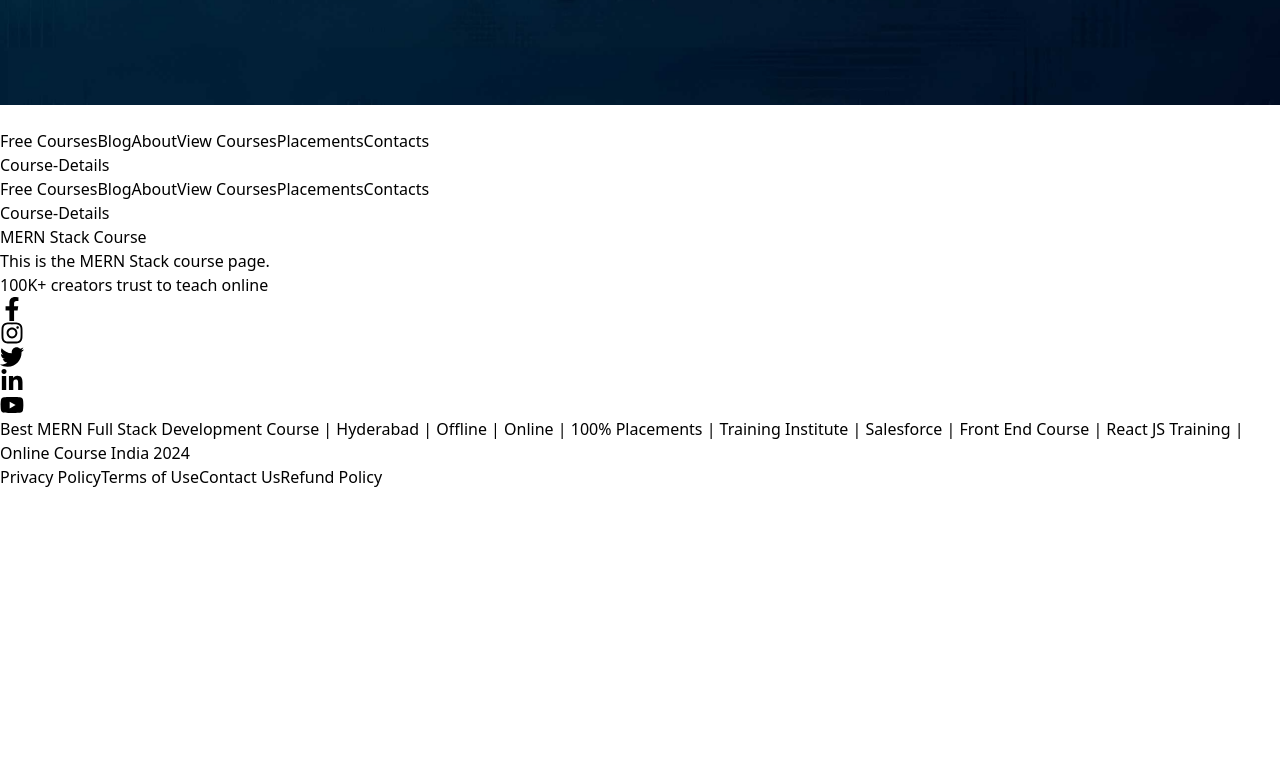
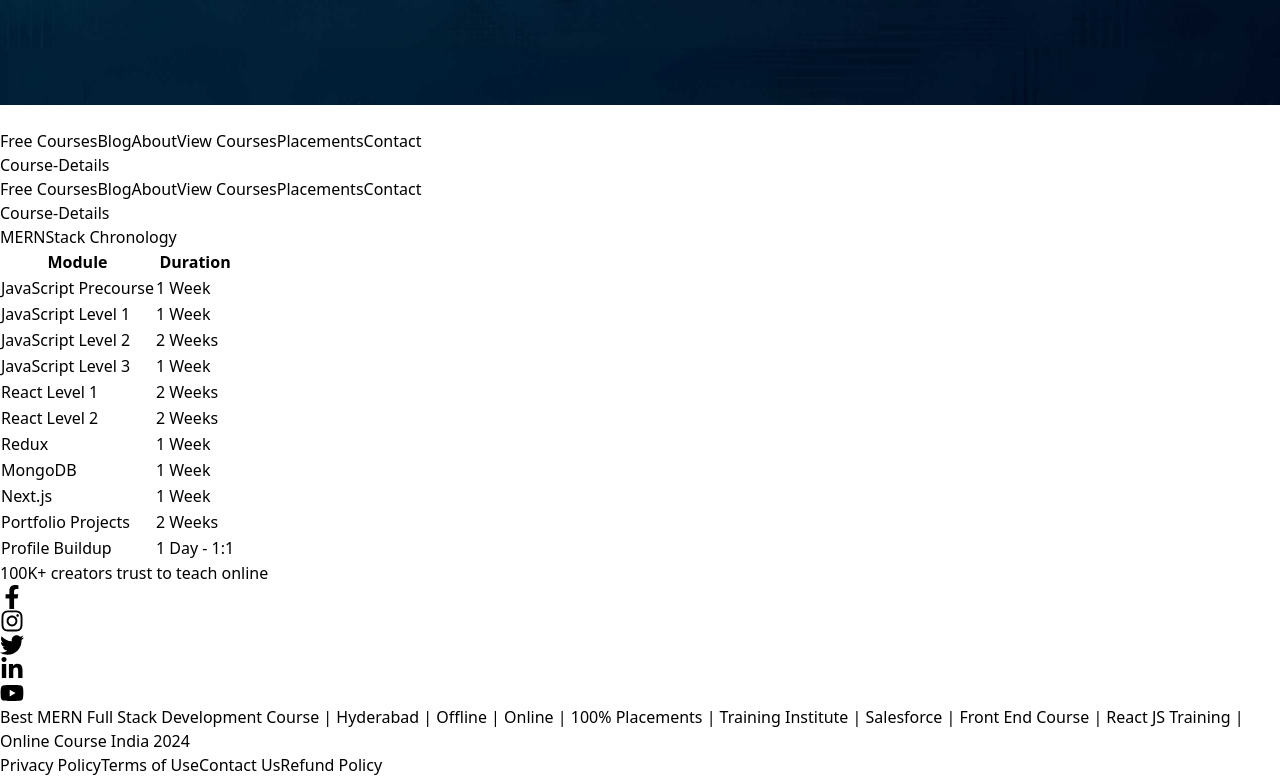
Before and after one commit to Yashovardhan09/U-Square, a React (Vite) app: page /mern-stack in a window 1280 px wide. Shown: the part 1024-1801 px from the top of the page. Before the commit the page ends 1513 px from the top, so only its background shows below. Built offline with nearby package versions, Linux system fonts and the light colour scheme.

Commit message:
updated contact page

```diff
--- a/src/components/Navbar.jsx
+++ b/src/components/Navbar.jsx
@@ -55,7 +55,7 @@ const Navbar = () => {
             </button>
           </div>
           {/* Desktop Menu */}
-          <div className="hidden md:flex text-xl space-x-4 items-center">
+          <div className="hidden md:flex text-lg space-x-4 items-center">
             <Link to="/free-courses" className="hover:text-green-900">
               Free Courses
             </Link>
@@ -72,7 +72,7 @@ const Navbar = () => {
               Placements
             </Link>
             <Link to="/contacts" className="hover:text-green-900">
-              Contacts
+              Contact
             </Link>
 
             {/* Course-Details Dropdown */}
@@ -117,7 +117,7 @@ const Navbar = () => {
               Placements
             </Link>
             <Link to="/contacts" className="block text-center hover:text-green-900" onClick={closeMobileMenu}>
-              Contacts
+              Contact
             </Link>
 
             {/* Course-Details Dropdown in Mobile */}
--- a/src/pages/Contacts.jsx
+++ b/src/pages/Contacts.jsx
@@ -1,86 +1,25 @@
 import React from 'react';
-import emailjs from 'emailjs-com';
 
 const Contacts = () => {
-  const handleSubmit = (e) => {
-    e.preventDefault();
-
-    emailjs.sendForm('service_2dkgfbu', 'template_vv7nqlj', e.target, 'Kc-LSPXPL2gux6azo')
-      .then((result) => {
-        console.log('Success:', result.text);
-        alert('Your message has been sent successfully!');
-      })
-      .catch((error) => {
-        console.log('Error:', error.text);
-        alert('Failed to send message. Please try again later.');
-      });
-  };
-
   return (
     <div className="min-h-screen bg-black flex flex-col justify-center items-center px-5 py-16 mt-10">
-      <div className="w-full max-w-lg bg-black border border-gray-600 p-8 rounded-3xl shadow-lg">
-        <h2 className="text-3xl sm:text-4xl lg:text-5xl font-semibold text-center mb-2 text-green-400">
+      <div className="w-full max-w-2xl bg-black border border-gray-600 p-8 rounded-3xl shadow-lg text-center">
+        <h2 className="text-3xl sm:text-4xl lg:text-5xl font-semibold mb-2 text-green-400">
           Contact Us
         </h2>
-        <p className="text-lg text-center mb-8 text-gray-300">
+        <p className="text-lg mb-8 text-gray-300">
           Please fill the form below to reach us
         </p>
-        <form className="space-y-6" onSubmit={handleSubmit}>
-          <div className="grid grid-cols-1 gap-6">
-            <div>
-              <label htmlFor="name" className="block text-lg font-medium mb-2 text-gray-200">Name</label>
-              <input
-                type="text"
-                id="name"
-                name="name"
-                placeholder="Your Name"
-                className="w-full px-4 py-2 border border-gray-600 rounded-lg bg-black text-gray-100 focus:border-green-400 focus:outline-none focus:ring-2 focus:ring-green-400"
-                required
-              />
-            </div>
-            <div>
-              <label htmlFor="email" className="block text-lg font-medium mb-2 text-gray-200">Email</label>
-              <input
-                type="email"
-                id="email"
-                name="email"
-                placeholder="Your Email"
-                className="w-full px-4 py-2 border border-gray-600 rounded-lg bg-black text-gray-100 focus:border-green-400 focus:outline-none focus:ring-2 focus:ring-green-400"
-                required
-              />
-            </div>
-            <div>
-              <label htmlFor="mobile" className="block text-lg font-medium mb-2 text-gray-200">Mobile Number</label>
-              <input
-                type="tel"
-                id="mobile"
-                name="mobile"
-                placeholder="Your Mobile Number"
-                className="w-full px-4 py-2 border border-gray-600 rounded-lg bg-black text-gray-100 focus:border-green-400 focus:outline-none focus:ring-2 focus:ring-green-400"
-                required
-              />
-            </div>
-            <div>
-              <label htmlFor="message" className="block text-lg font-medium mb-2 text-gray-200">Message</label>
-              <textarea
-                id="message"
-                name="message"
-                rows="5"
-                placeholder="Your Message"
-                className="w-full px-4 py-2 border border-gray-600 rounded-lg bg-black text-gray-100 focus:border-green-400 focus:outline-none focus:ring-2 focus:ring-green-400"
-                required
-              />
-            </div>
-          </div>
-          <div className="text-center">
-            <button
-              type="submit"
-              className="bg-green-500 text-white px-6 py-3 rounded-lg text-lg font-medium hover:bg-green-600 focus:outline-none focus:ring-2 focus:ring-green-500 focus:ring-opacity-50"
-            >
-              Submit
-            </button>
-          </div>
-        </form>
+        <div className="w-full h-[800px] bg-black p-4 rounded-lg">
+          <iframe
+            src="https://2qgqcqtjb6d.typeform.com/to/Y6atw9Ee"
+            width="100%"
+            height="100%"
+            frameBorder="0"
+            className="border-none rounded-lg"
+            allow="geolocation; microphone; camera"
+          ></iframe>
+        </div>
       </div>
     </div>
   );
--- a/src/pages/Home.jsx
+++ b/src/pages/Home.jsx
@@ -133,7 +133,7 @@ const Home = () => {
       <div className="bg-black backdrop-blur-lg py-12 flex flex-col items-center text-center dark:bg-gray-800">
         <div className="inline-block border-t border-white/20 border-opacity-30 pt-4 px-4">
           <h2 className="text-4xl font-bold mb-6 text-white shadow-transparent">
-            U-SQUARE-ACADEMY
+          U Square Academy
           </h2>
         </div>
         <p className="text-lg mb-2 text-white">
--- a/src/pages/MERNStack.jsx
+++ b/src/pages/MERNStack.jsx
@@ -1,10 +1,67 @@
-import React from "react";
+import React from 'react';
 
 const MERNStack = () => {
   return (
-    <div className="p-8">
-      <h1 className="text-3xl font-bold mb-4">MERN Stack Course</h1>
-      <p>This is the MERN Stack course page.</p>
+    <div className="min-h-screen mt-10 bg-black text-white flex flex-col justify-center items-center px-5 py-16">
+      <div className="w-full max-w-3xl bg-black border border-gray-600 p-8 rounded-3xl shadow-lg">
+        <h2 className="text-3xl sm:text-4xl lg:text-5xl font-semibold text-center mb-8 text-green-400">
+          MERNStack Chronology
+        </h2>
+        <table className="w-full text-left border-collapse">
+          <thead>
+            <tr>
+              <th className="border-b border-gray-600 pb-2 text-lg">Module</th>
+              <th className="border-b border-gray-600 pb-2 text-lg">Duration</th>
+            </tr>
+          </thead>
+          <tbody>
+            <tr>
+              <td className="py-2 border-b border-gray-600">JavaScript Precourse</td>
+              <td className="py-2 border-b border-gray-600">1 Week</td>
+            </tr>
+            <tr>
+              <td className="py-2 border-b border-gray-600">JavaScript Level 1</td>
+              <td className="py-2 border-b border-gray-600">1 Week</td>
+            </tr>
+            <tr>
+              <td className="py-2 border-b border-gray-600">JavaScript Level 2</td>
+              <td className="py-2 border-b border-gray-600">2 Weeks</td>
+            </tr>
+            <tr>
+              <td className="py-2 border-b border-gray-600">JavaScript Level 3</td>
+              <td className="py-2 border-b border-gray-600">1 Week</td>
+            </tr>
+            <tr>
+              <td className="py-2 border-b border-gray-600">React Level 1</td>
+              <td className="py-2 border-b border-gray-600">2 Weeks</td>
+            </tr>
+            <tr>
+              <td className="py-2 border-b border-gray-600">React Level 2</td>
+              <td className="py-2 border-b border-gray-600">2 Weeks</td>
+            </tr>
+            <tr>
+              <td className="py-2 border-b border-gray-600">Redux</td>
+              <td className="py-2 border-b border-gray-600">1 Week</td>
+            </tr>
+            <tr>
+              <td className="py-2 border-b border-gray-600">MongoDB</td>
+              <td className="py-2 border-b border-gray-600">1 Week</td>
+            </tr>
+            <tr>
+              <td className="py-2 border-b border-gray-600">Next.js</td>
+              <td className="py-2 border-b border-gray-600">1 Week</td>
+            </tr>
+            <tr>
+              <td className="py-2 border-b border-gray-600">Portfolio Projects</td>
+              <td className="py-2 border-b border-gray-600">2 Weeks</td>
+            </tr>
+            <tr>
+              <td className="py-2 border-b border-gray-600">Profile Buildup</td>
+              <td className="py-2 border-b border-gray-600">1 Day - 1:1</td>
+            </tr>
+          </tbody>
+        </table>
+      </div>
     </div>
   );
 };
```
Also changed, not shown: src/pages/About.jsx (+11 -16 lines).
